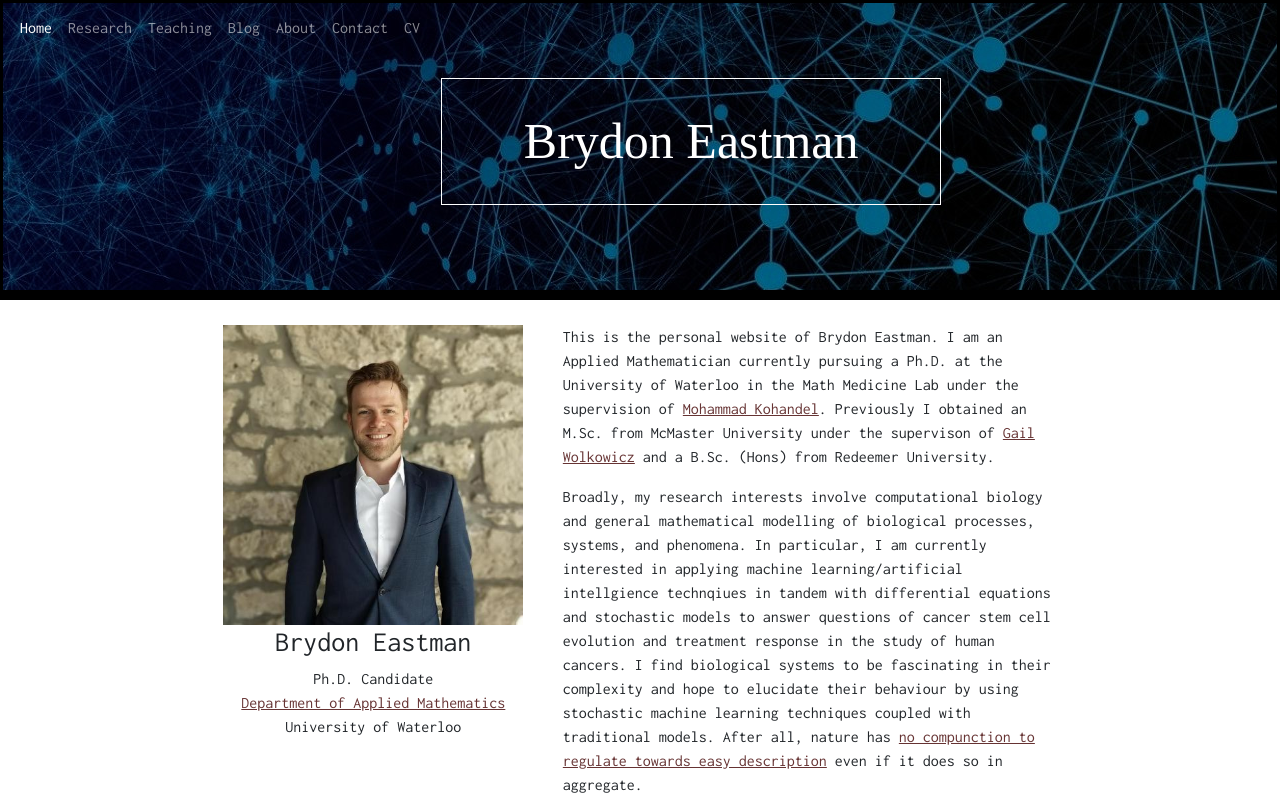
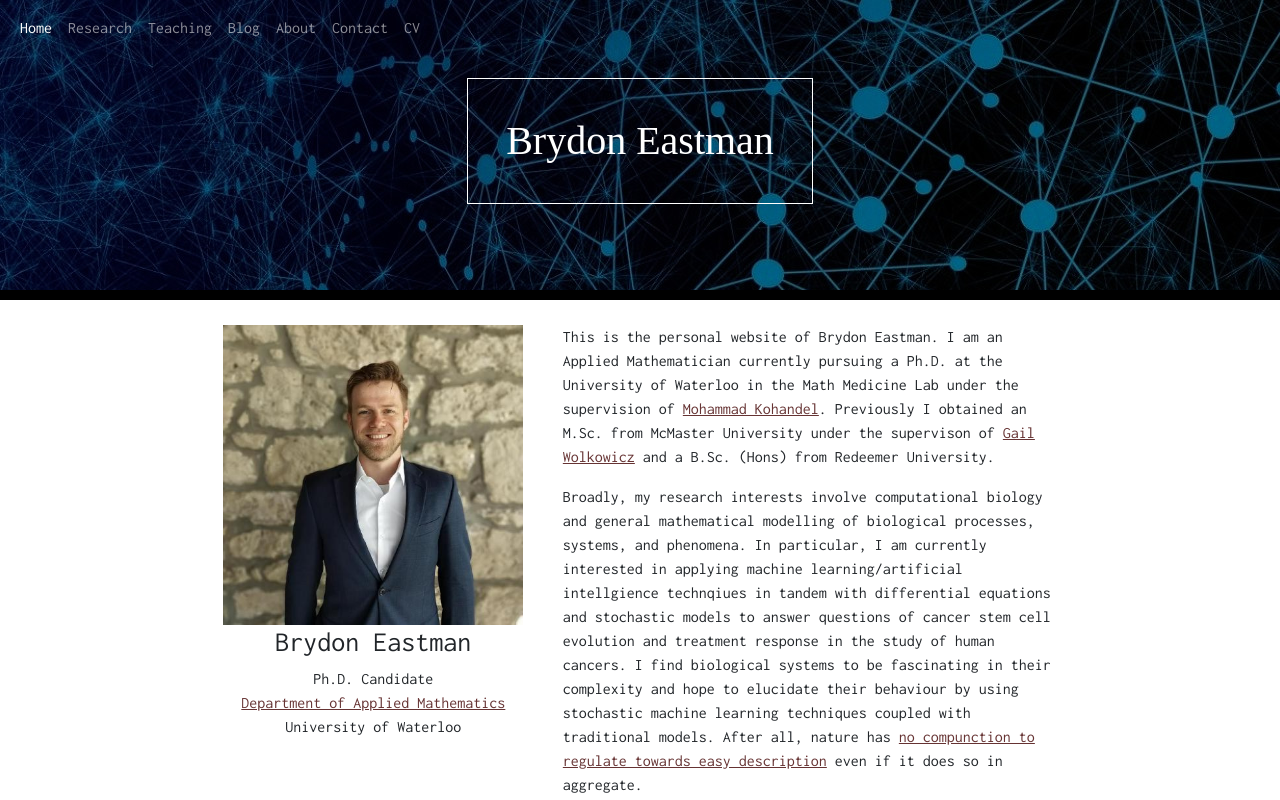
Before and after one commit to brydon/brydon.github.io, a plain HTML site: page newsite/index.html in a window 1280 px wide. Shown: the top 800 px of the page. Drawn offline with nearby package versions, Linux system fonts and the light colour scheme.

Commit message:
Fixed Autosizing and cleaned borders

```diff
--- a/newsite/index.html
+++ b/newsite/index.html
@@ -54,8 +54,10 @@
                     </div>
                 </div>
             </nav>
-            <div class="header-bg" style="border-bottom:10px solid black">
-            <div style="font-size:50px;text-align:center;margin-top:75px;margin-left:auto;margin-right:auto;border:1px solid white;width:500px;font-family:serif;padding:25px;">Brydon Eastman</div>
+            <div class="header-bg">
+                <div id="nameplate">
+                    <h1>Brydon Eastman</h1>
+                </div>
             </div>
         </header>
 
--- a/newsite/main.css
+++ b/newsite/main.css
@@ -19,17 +19,28 @@ p {
     background: transparent !important;
 }
 
+#nameplate {
+    display: flex;
+    justify-content: center;
+    align-items: center;
+    height: 100%;
+    width: 100%;
+}
+
+#nameplate h1 {
+    font-family: serif;
+    border: 1px solid white;
+    padding: 3%;
+}
+
 .header-bg {
   /* background-image: url("images/chalkboard.png");*/
   background-image: url("images/banner1.jpg");
-  background-repeat: repeat;
   height: 300px;
   margin-top: 0;
   padding-top: 0;
-  padding-left:8%;
   color: white;
-  border-color:black;
-  border-style:solid;
+  border-bottom: 10px solid black;
   margin-bottom: 25px;
 }
 
```
Also changed, not shown: newsite/about.html (+4 -2 lines), newsite/blog.html (+4 -2 lines), newsite/contact.html (+4 -2 lines), newsite/research.html (+4 -2 lines), newsite/teaching.html (+4 -2 lines).
